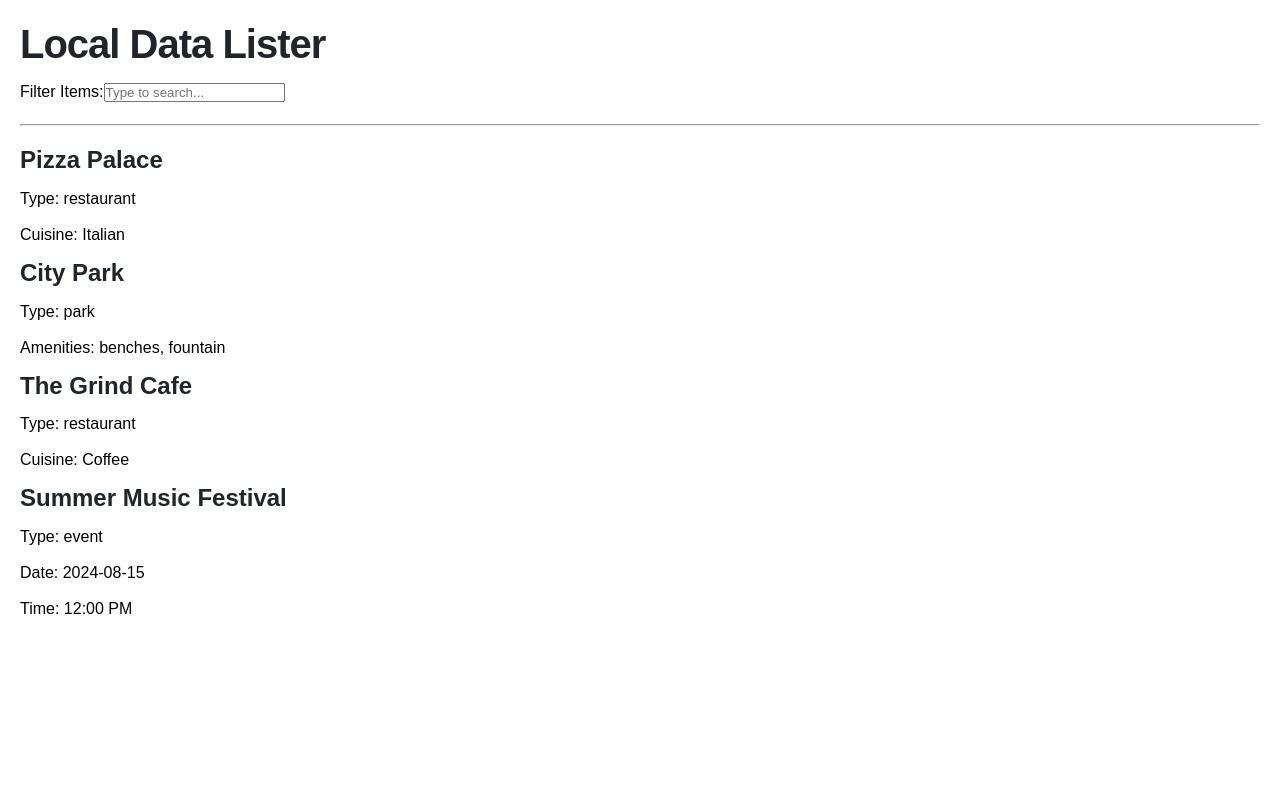
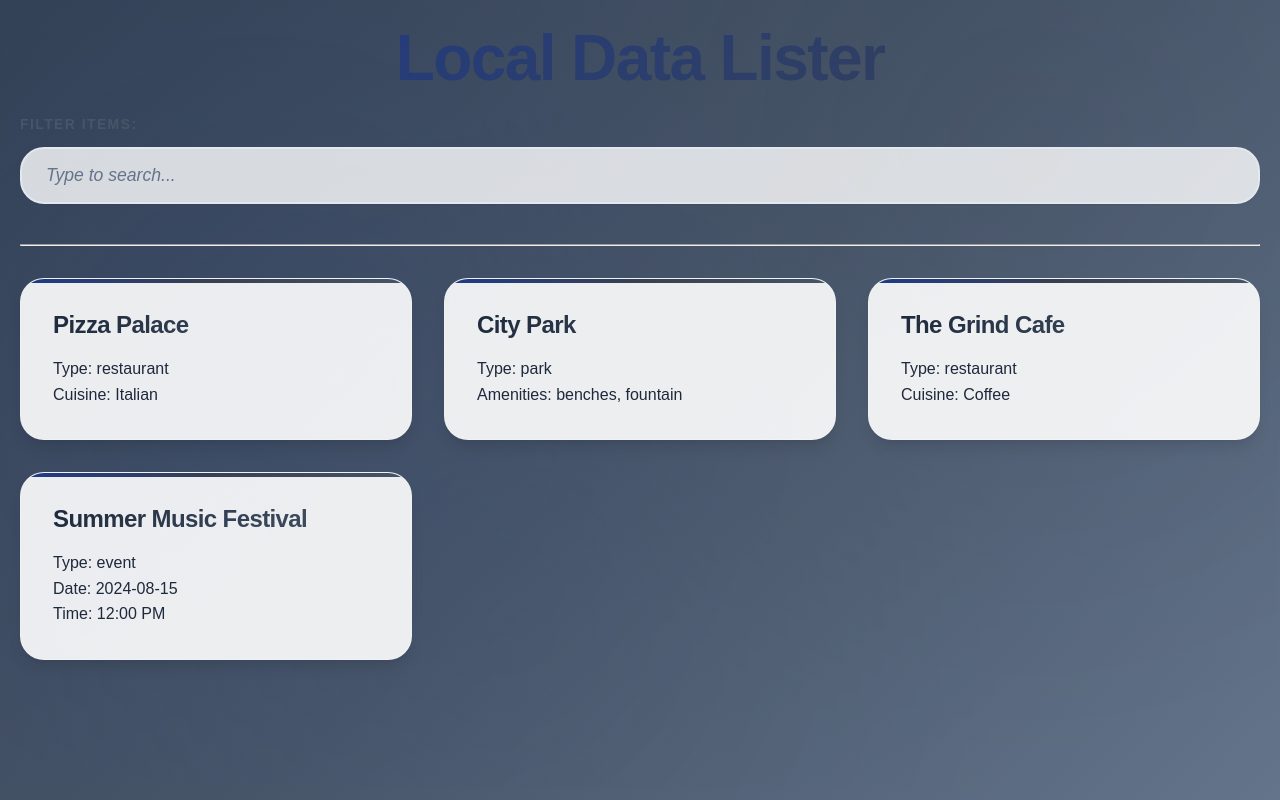
Before and after one commit to MepisashviliGuga/Local-Data-Lister, a React (Vite) app in the folder frontend/: page / in a window 1280 px wide. Built offline with nearby package versions, Linux system fonts and the light colour scheme.

Commit message:
Merged everything in index.css with improvements

```diff
--- a/frontend/src/index.css
+++ b/frontend/src/index.css
@@ -1,49 +1,66 @@
 /* frontend/src/index.css */
 
 :root {
-  /* Updated Color Palette */
-  --primary-color: #4361ee;
-  --primary-light: #4895ef;
-  --primary-dark: #3a0ca3;
-  --secondary-color: #f72585;
-  --success-color: #4cc9f0;
-  --warning-color: #f8961e;
-  --danger-color: #ef233c;
+  /* Professional Dark Blue-Gray Color Palette */
+  --primary-color: #1e3a8a;
+  --primary-light: #3730a3;
+  --primary-dark: #1e1b4b;
+  --secondary-color: #374151;
+  --accent-color: #475569;
+  --success-color: #059669;
+  --warning-color: #d97706;
+  --danger-color: #dc2626;
 
-  /* Neutral Colors */
-  --light-gray: #f8f9fa;
-  --medium-gray: #e9ecef;
-  --dark-gray: #212529;
-  --text-color: #2b2d42;
-  --text-light: #8d99ae;
+  /* Sophisticated Neutral Colors */
+  --background-primary: #0f172a;
+  --background-secondary: #1e293b;
+  --background-tertiary: #334155;
+  --surface-primary: #f8fafc;
+  --surface-secondary: #f1f5f9;
+  --surface-tertiary: #e2e8f0;
 
-  /* Shadows */
-  --shadow-sm: 0 1px 3px rgba(0, 0, 0, 0.12);
-  --shadow-md: 0 4px 6px rgba(0, 0, 0, 0.1);
-  --shadow-lg: 0 10px 15px rgba(0, 0, 0, 0.1);
-  --shadow-xl: 0 20px 25px rgba(0, 0, 0, 0.1);
+  --text-primary: #1e293b;
+  --text-secondary: #475569;
+  --text-tertiary: #64748b;
+  --text-light: #94a3b8;
+  --text-white: #ffffff;
 
-  /* Borders */
-  --border-radius-sm: 4px;
-  --border-radius-md: 8px;
-  --border-radius-lg: 12px;
-  --border-radius-xl: 16px;
+  /* Enhanced Shadows */
+  --shadow-sm: 0 1px 2px 0 rgba(0, 0, 0, 0.05);
+  --shadow-md: 0 4px 6px -1px rgba(0, 0, 0, 0.1), 0 2px 4px -1px rgba(0, 0, 0, 0.06);
+  --shadow-lg: 0 10px 15px -3px rgba(0, 0, 0, 0.1), 0 4px 6px -2px rgba(0, 0, 0, 0.05);
+  --shadow-xl: 0 20px 25px -5px rgba(0, 0, 0, 0.1), 0 10px 10px -5px rgba(0, 0, 0, 0.04);
+  --shadow-2xl: 0 25px 50px -12px rgba(0, 0, 0, 0.25);
+  --shadow-glow: 0 0 20px rgba(37, 99, 235, 0.3);
 
-  /* Spacing */
+  /* Modern Borders */
+  --border-radius-sm: 6px;
+  --border-radius-md: 12px;
+  --border-radius-lg: 16px;
+  --border-radius-xl: 24px;
+  --border-radius-2xl: 32px;
+
+  /* Consistent Spacing */
   --space-unit: 1rem;
-  --space-xxs: calc(0.25 * var(--space-unit));
-  --space-xs: calc(0.5 * var(--space-unit));
-  --space-sm: calc(0.75 * var(--space-unit));
-  --space-md: calc(1.25 * var(--space-unit));
-  --space-lg: calc(2 * var(--space-unit));
-  --space-xl: calc(3.25 * var(--space-unit));
-  --space-xxl: calc(5.25 * var(--space-unit));
+  --space-px: 1px;
+  --space-0: 0;
+  --space-1: 0.25rem;
+  --space-2: 0.5rem;
+  --space-3: 0.75rem;
+  --space-4: 1rem;
+  --space-5: 1.25rem;
+  --space-6: 1.5rem;
+  --space-8: 2rem;
+  --space-10: 2.5rem;
+  --space-12: 3rem;
+  --space-16: 4rem;
+  --space-20: 5rem;
+  --space-24: 6rem;
 
-  /* Typography */
-  font-family: 'Inter', -apple-system, BlinkMacSystemFont, 'Segoe UI', Roboto, Oxygen, Ubuntu, Cantarell, 'Open Sans', 'Helvetica Neue', sans-serif;
-  line-height: 1.5;
+  /* Typography Scale */
+  font-family: 'Inter', system-ui, -apple-system, BlinkMacSystemFont, 'Segoe UI', Roboto, sans-serif;
+  line-height: 1.6;
   font-weight: 400;
-  color-scheme: light dark;
   text-rendering: optimizeLegibility;
   -webkit-font-smoothing: antialiased;
   -moz-osx-font-smoothing: grayscale;
@@ -63,98 +80,135 @@ html {
   scroll-behavior: smooth;
 }
 
+body {
+  font-family: var(--font-family);
+  line-height: var(--line-height);
+  color: var(--text-primary);
+  background: linear-gradient(135deg, #334155 0%, #475569 50%, #64748b 100%);
+  background-attachment: fixed;
+  min-height: 100vh;
+  position: relative;
+}
 
+/* Animated background pattern */
+body::before {
+  content: '';
+  position: fixed;
+  top: 0;
+  left: 0;
+  width: 100%;
+  height: 100%;
+  background:
+    radial-gradient(circle at 20% 50%, rgba(30, 58, 138, 0.1) 0%, transparent 50%),
+    radial-gradient(circle at 80% 20%, rgba(55, 65, 81, 0.1) 0%, transparent 50%),
+    radial-gradient(circle at 40% 80%, rgba(71, 85, 105, 0.1) 0%, transparent 50%);
+  z-index: -1;
+  animation: backgroundFloat 20s ease-in-out infinite;
+}
 
-/* Typography */
+@keyframes backgroundFloat {
+  0%, 100% {
+    transform: translateY(0) rotate(0deg);
+  }
+  50% {
+    transform: translateY(-20px) rotate(1deg);
+  }
+}
+
+/* Professional Typography */
 h1, h2, h3, h4, h5, h6 {
-  font-weight: 600;
+  font-weight: 700;
   line-height: 1.2;
-  margin-bottom: var(--space-sm);
-  color: var(--dark-gray);
+  margin-bottom: var(--space-4);
+  color: var(--text-primary);
+  letter-spacing: -0.025em;
 }
 
 h1 {
-  font-size: 2.5rem;
-  letter-spacing: -0.025em;
+  font-size: clamp(2.5rem, 5vw, 4rem);
+  background: linear-gradient(135deg, var(--primary-color), var(--secondary-color));
+  -webkit-background-clip: text;
+  -webkit-text-fill-color: transparent;
+  background-clip: text;
+  text-align: center;
 }
 
 h2 {
-  font-size: 2rem;
+  font-size: clamp(2rem, 4vw, 3rem);
 }
 
 h3 {
-  font-size: 1.5rem;
+  font-size: clamp(1.5rem, 3vw, 2rem);
 }
 
-p {
-  margin-bottom: var(--space-sm);
-}
-
-/* Links */
+/* Enhanced Links */
 a {
   color: var(--primary-color);
   text-decoration: none;
-  transition: all 0.2s ease;
+  transition: all 0.3s ease;
   font-weight: 500;
+  position: relative;
 }
 
-a:hover {
-  color: var(--primary-dark);
-  text-decoration: underline;
-  text-underline-offset: 3px;
+a::after {
+  content: '';
+  position: absolute;
+  width: 0;
+  height: 2px;
+  bottom: -2px;
+  left: 50%;
+  background: linear-gradient(90deg, var(--primary-color), var(--secondary-color));
+  transition: all 0.3s ease;
+  transform: translateX(-50%);
 }
 
-/* Buttons */
+a:hover::after {
+  width: 100%;
+}
+
+/* Professional Buttons */
 button {
   display: inline-flex;
   align-items: center;
   justify-content: center;
   border: none;
-  padding: var(--space-xs) var(--space-sm);
+  padding: var(--space-3) var(--space-6);
   font-size: 1rem;
-  font-weight: 500;
+  font-weight: 600;
   font-family: inherit;
-  background-color: var(--primary-color);
+  background: linear-gradient(135deg, var(--primary-color), var(--primary-light));
   color: white;
-  border-radius: var(--border-radius-md);
+  border-radius: var(--border-radius-lg);
   cursor: pointer;
-  transition: all 0.2s ease;
-  box-shadow: var(--shadow-sm);
-  gap: var(--space-xs);
+  transition: all 0.3s ease;
+  box-shadow: var(--shadow-lg);
+  gap: var(--space-2);
+  position: relative;
+  overflow: hidden;
+}
+
+button::before {
+  content: '';
+  position: absolute;
+  top: 0;
+  left: -100%;
+  width: 100%;
+  height: 100%;
+  background: linear-gradient(90deg, transparent, rgba(255, 255, 255, 0.2), transparent);
+  transition: left 0.5s ease;
+}
+
+button:hover::before {
+  left: 100%;
 }
 
 button:hover {
-  background-color: var(--primary-dark);
-  transform: translateY(-1px);
-  box-shadow: var(--shadow-md);
+  transform: translateY(-2px);
+  box-shadow: var(--shadow-xl);
 }
 
 button:active {
   transform: translateY(0);
-}
-
-button:focus,
-button:focus-visible {
-  outline: 2px solid var(--primary-light);
-  outline-offset: 2px;
-}
-
-button.secondary {
-  background-color: white;
-  color: var(--primary-color);
-  border: 1px solid var(--primary-color);
-}
-
-button.secondary:hover {
-  background-color: var(--light-gray);
-}
-
-button.danger {
-  background-color: var(--danger-color);
-}
-
-button.danger:hover {
-  background-color: #d90429;
 }
 
 /* Utility Classes */
@@ -162,37 +216,47 @@ button.danger:hover {
   width: 100%;
   max-width: 1200px;
   margin: 0 auto;
-  padding: 0 var(--space-md);
+  padding: 0 var(--space-6);
 }
 
-.text-center {
-  text-align: center;
+/* Animations */
+@keyframes fadeInUp {
+  from {
+    opacity: 0;
+    transform: translateY(30px);
+  }
+  to {
+    opacity: 1;
+    transform: translateY(0);
+  }
 }
 
-.text-muted {
-  color: var(--text-light);
+@keyframes slideInLeft {
+  from {
+    opacity: 0;
+    transform: translateX(-30px);
+  }
+  to {
+    opacity: 1;
+    transform: translateX(0);
+  }
 }
 
-.mt-1 { margin-top: var(--space-xs); }
-.mt-2 { margin-top: var(--space-sm); }
-.mt-3 { margin-top: var(--space-md); }
-.mt-4 { margin-top: var(--space-lg); }
-.mt-5 { margin-top: var(--space-xl); }
-
-.mb-1 { margin-bottom: var(--space-xs); }
-.mb-2 { margin-bottom: var(--space-sm); }
-.mb-3 { margin-bottom: var(--space-md); }
-.mb-4 { margin-bottom: var(--space-lg); }
-.mb-5 { margin-bottom: var(--space-xl); }
-
-/* Animations */
-@keyframes fadeIn {
-  from { opacity: 0; transform: translateY(10px); }
-  to { opacity: 1; transform: translateY(0); }
+@keyframes pulse {
+  0%, 100% {
+    transform: scale(1);
+  }
+  50% {
+    transform: scale(1.05);
+  }
 }
 
-.animate-fadeIn {
-  animation: fadeIn 0.3s ease-out forwards;
+.animate-fadeInUp {
+  animation: fadeInUp 0.6s ease-out forwards;
+}
+
+.animate-slideInLeft {
+  animation: slideInLeft 0.6s ease-out forwards;
 }
 
 /* Responsive Design */
@@ -201,15 +265,369 @@ button.danger:hover {
     font-size: 14px;
   }
 
-  h1 {
-    font-size: 2rem;
+  .container {
+    padding: 0 var(--space-4);
+  }
+}
+
+/* frontend/src/App.css */
+
+.home-page {
+  background: rgba(255, 255, 255, 0.95);
+  backdrop-filter: blur(20px);
+  -webkit-backdrop-filter: blur(20px);
+  border: 1px solid rgba(255, 255, 255, 0.2);
+  padding: var(--space-12);
+  border-radius: var(--border-radius-2xl);
+  box-shadow:
+    var(--shadow-2xl),
+    inset 0 1px 0 rgba(255, 255, 255, 0.1);
+  width: 95%;
+  max-width: 1200px;
+  margin: var(--space-8) auto;
+  animation: fadeInUp 0.8s ease-out;
+  position: relative;
+  overflow: hidden;
+}
+
+.home-page::before {
+  content: '';
+  position: absolute;
+  top: 0;
+  left: 0;
+  right: 0;
+  height: 1px;
+  background: linear-gradient(90deg, transparent, rgba(37, 99, 235, 0.3), transparent);
+}
+
+.app-title {
+  color: var(--text-primary);
+  text-align: center;
+  margin-bottom: var(--space-12);
+  font-size: clamp(2.5rem, 5vw, 4rem);
+  font-weight: 800;
+  position: relative;
+  padding-bottom: var(--space-6);
+  background: linear-gradient(135deg, var(--primary-color), var(--secondary-color), var(--accent-color));
+  -webkit-background-clip: text;
+  -webkit-text-fill-color: transparent;
+  background-clip: text;
+  animation: slideInLeft 0.8s ease-out 0.2s both;
+}
+
+.app-title::after {
+  content: '';
+  position: absolute;
+  bottom: 0;
+  left: 50%;
+  transform: translateX(-50%);
+  width: 120px;
+  height: 4px;
+  background: linear-gradient(90deg, var(--primary-color), var(--secondary-color), var(--accent-color));
+  border-radius: var(--border-radius-sm);
+  animation: pulse 2s ease-in-out infinite;
+}
+
+.search-filter {
+  margin-bottom: var(--space-10);
+  position: relative;
+  animation: fadeInUp 0.8s ease-out 0.4s both;
+}
+
+.search-filter label {
+  display: block;
+  margin-bottom: var(--space-3);
+  color: var(--text-secondary);
+  font-weight: 600;
+  font-size: 0.875rem;
+  text-transform: uppercase;
+  letter-spacing: 0.1em;
+  position: relative;
+}
+
+.search-filter input {
+  width: 100%;
+  padding: var(--space-4) var(--space-6);
+  border: 2px solid var(--surface-tertiary);
+  border-radius: var(--border-radius-xl);
+  box-sizing: border-box;
+  font-size: 1.1rem;
+  transition: all 0.3s ease;
+  background: rgba(255, 255, 255, 0.8);
+  backdrop-filter: blur(10px);
+  -webkit-backdrop-filter: blur(10px);
+  box-shadow: var(--shadow-sm);
+  position: relative;
+}
+
+.search-filter input:focus {
+  outline: none;
+  border-color: var(--primary-color);
+  box-shadow:
+    0 0 0 4px rgba(30, 58, 138, 0.1),
+    var(--shadow-lg);
+  background: rgba(255, 255, 255, 0.95);
+  transform: translateY(-1px);
+}
+
+.search-filter input::placeholder {
+  color: var(--text-tertiary);
+  font-style: italic;
+}
+
+.divider {
+  border: none;
+  height: 2px;
+  background: linear-gradient(90deg,
+    transparent,
+    rgba(30, 58, 138, 0.3),
+    rgba(55, 65, 81, 0.3),
+    rgba(71, 85, 105, 0.3),
+    transparent
+  );
+  margin: var(--space-12) 0;
+  border-radius: var(--border-radius-sm);
+  animation: fadeInUp 0.8s ease-out 0.6s both;
+}
+
+.loading-message,
+.error-message {
+  text-align: center;
+  padding: var(--space-6);
+  border-radius: var(--border-radius-lg);
+  margin: var(--space-6) 0;
+  font-weight: 600;
+  backdrop-filter: blur(10px);
+  -webkit-backdrop-filter: blur(10px);
+  border: 1px solid rgba(255, 255, 255, 0.2);
+}
+
+.loading-message {
+  color: var(--primary-color);
+  background: linear-gradient(135deg,
+    rgba(30, 58, 138, 0.1),
+    rgba(55, 65, 81, 0.05)
+  );
+  animation: pulse 2s ease-in-out infinite;
+}
+
+.error-message {
+  color: var(--danger-color);
+  background: linear-gradient(135deg,
+    rgba(220, 38, 38, 0.1),
+    rgba(239, 68, 68, 0.05)
+  );
+}
+
+.data-list {
+  display: grid;
+  grid-template-columns: repeat(auto-fit, minmax(350px, 1fr));
+  gap: var(--space-8);
+  margin-top: var(--space-8);
+  animation: fadeInUp 0.8s ease-out 0.8s both;
+}
+
+.list-item {
+  background: rgba(255, 255, 255, 0.9);
+  backdrop-filter: blur(20px);
+  -webkit-backdrop-filter: blur(20px);
+  padding: var(--space-8);
+  border: 1px solid rgba(255, 255, 255, 0.2);
+  border-radius: var(--border-radius-xl);
+  transition: all 0.4s cubic-bezier(0.4, 0, 0.2, 1);
+  position: relative;
+  overflow: hidden;
+  cursor: pointer;
+  box-shadow: var(--shadow-lg);
+}
+
+.list-item::before {
+  content: '';
+  position: absolute;
+  top: 0;
+  left: 0;
+  width: 100%;
+  height: 4px;
+  background: linear-gradient(90deg,
+    var(--primary-color),
+    var(--secondary-color),
+    var(--accent-color)
+  );
+  transition: all 0.4s ease;
+}
+
+.list-item::after {
+  content: '';
+  position: absolute;
+  top: 0;
+  left: 0;
+  width: 100%;
+  height: 100%;
+  background: linear-gradient(135deg,
+    rgba(37, 99, 235, 0.05) 0%,
+    rgba(124, 58, 237, 0.05) 50%,
+    rgba(6, 182, 212, 0.05) 100%
+  );
+  opacity: 0;
+  transition: opacity 0.4s ease;
+  z-index: -1;
+}
+
+.list-item:hover {
+  transform: translateY(-8px) scale(1.02);
+  box-shadow: var(--shadow-2xl);
+  border-color: rgba(30, 58, 138, 0.3);
+}
+
+.list-item:hover::before {
+  height: 6px;
+  background: linear-gradient(90deg,
+    var(--primary-color),
+    var(--secondary-color),
+    var(--accent-color),
+    var(--primary-color)
+  );
+  background-size: 200% 100%;
+  animation: gradientSlide 2s ease infinite;
+}
+
+.list-item:hover::after {
+  opacity: 1;
+}
+
+@keyframes gradientSlide {
+  0% {
+    background-position: 0% 50%;
+  }
+  50% {
+    background-position: 100% 50%;
+  }
+  100% {
+    background-position: 0% 50%;
+  }
+}
+
+.item-name {
+  color: var(--text-primary);
+  margin-top: 0;
+  margin-bottom: var(--space-4);
+  font-size: 1.5rem;
+  font-weight: 700;
+  position: relative;
+  letter-spacing: -0.025em;
+  background: linear-gradient(135deg, var(--text-primary), var(--text-secondary));
+  -webkit-background-clip: text;
+  -webkit-text-fill-color: transparent;
+  background-clip: text;
+}
+
+.item-details {
+  color: var(--text-secondary);
+  font-size: 1rem;
+  line-height: 1.6;
+  font-weight: 500;
+}
+
+.item-badge {
+  position: absolute;
+  top: var(--space-6);
+  right: var(--space-6);
+  background: linear-gradient(135deg, var(--primary-color), var(--secondary-color));
+  color: white;
+  padding: var(--space-2) var(--space-4);
+  border-radius: var(--border-radius-lg);
+  font-size: 0.875rem;
+  font-weight: 700;
+  text-transform: uppercase;
+  letter-spacing: 0.05em;
+  box-shadow: var(--shadow-md);
+  backdrop-filter: blur(10px);
+  -webkit-backdrop-filter: blur(10px);
+}
+
+.fab {
+  position: fixed;
+  bottom: var(--space-8);
+  right: var(--space-8);
+  width: 64px;
+  height: 64px;
+  border-radius: 50%;
+  background: linear-gradient(135deg, var(--primary-color), var(--secondary-color));
+  color: white;
+  display: flex;
+  align-items: center;
+  justify-content: center;
+  box-shadow: var(--shadow-xl);
+  cursor: pointer;
+  transition: all 0.3s ease;
+  z-index: 1000;
+  border: 2px solid rgba(255, 255, 255, 0.2);
+  backdrop-filter: blur(10px);
+  -webkit-backdrop-filter: blur(10px);
+}
+
+.fab:hover {
+  transform: translateY(-4px) scale(1.1);
+  box-shadow: var(--shadow-2xl);
+  background: linear-gradient(135deg, var(--primary-dark), var(--secondary-color));
+}
+
+.fab:active {
+  transform: translateY(-2px) scale(1.05);
+}
+
+/* Enhanced Responsive Design */
+@media (max-width: 1024px) {
+  .home-page {
+    width: 95%;
+    padding: var(--space-10);
   }
 
-  h2 {
-    font-size: 1.75rem;
+  .data-list {
+    grid-template-columns: repeat(auto-fit, minmax(300px, 1fr));
+    gap: var(--space-6);
+  }
+}
+
+@media (max-width: 768px) {
+  .home-page {
+    width: 95%;
+    padding: var(--space-8);
+    margin: var(--space-4) auto;
   }
 
-  .container {
-    padding: 0 var(--space-sm);
+  .app-title {
+    font-size: 2.5rem;
+    margin-bottom: var(--space-8);
+  }
+
+  .data-list {
+    grid-template-columns: 1fr;
+    gap: var(--space-6);
+  }
+
+  .list-item {
+    padding: var(--space-6);
+  }
+
+  .fab {
+    width: 56px;
+    height: 56px;
+    bottom: var(--space-6);
+    right: var(--space-6);
   }
 }
+
+@media (max-width: 480px) {
+  .home-page {
+    padding: var(--space-6);
+  }
+
+  .search-filter input {
+    padding: var(--space-3) var(--space-4);
+  }
+
+  .list-item {
+    padding: var(--space-5);
+  }
+}
```
